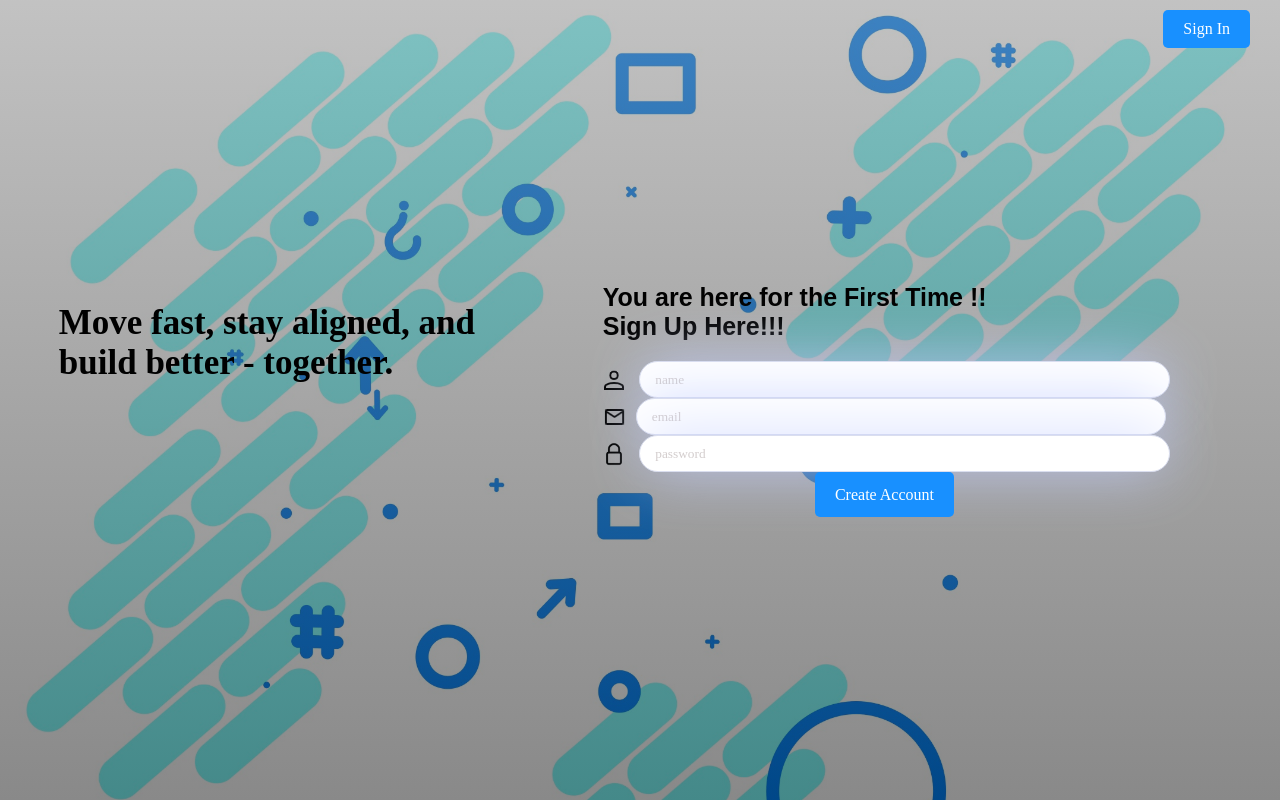
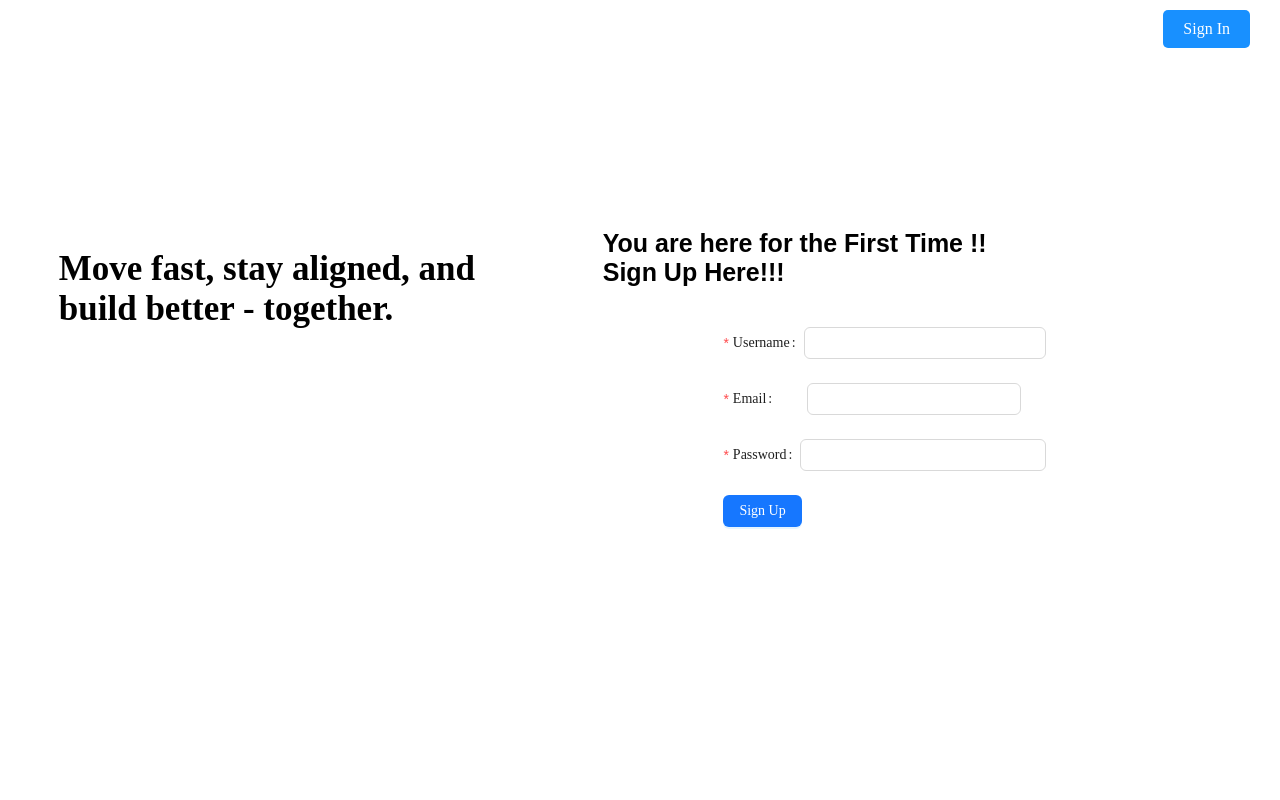
Before and after one commit to Anshu-007/Jira-Board, a React (Create React App) app: page /signUp in a window 1280 px wide. Built offline with nearby package versions, Linux system fonts and the light colour scheme.

Commit message:
sighIn/sighUp

```diff
--- a/src/App.js
+++ b/src/App.js
@@ -12,8 +12,8 @@ function App() {
       <div className="App">
         <BrowserRouter>
           <Routes>
-            <Route path='/' element={<SignIn/>} />
-            <Route path='/signUp' element={<SignUp/>} />
+            <Route path='/signUp' element={<SignUp Sign = {true}/>} />
+            <Route path='/signIn' element={<SignUp Sign = {false}/>} />
             <Route path='/*' element={<Home/>} />
           </Routes>
         </BrowserRouter>
--- a/src/Components/SignIn/SignIn.css
+++ b/src/Components/SignIn/SignIn.css
@@ -4,7 +4,7 @@
     align-items: center;
     height: 100vh;
     width: 100vw;
-    background-image: linear-gradient(to bottom, rgba(128, 128, 128, 0.479),rgba(0, 0, 0, 0.463)), url("../../Assets/Background-image.jpg");
+    /* background-image: linear-gradient(to bottom, rgba(128, 128, 128, 0.479),rgba(0, 0, 0, 0.463)), url("../../Assets/Background-image.jpg"); */
     background-size: cover;
 
 
--- a/src/Components/SignUp/SignUp.js
+++ b/src/Components/SignUp/SignUp.js
@@ -1,140 +1,202 @@
-import React, {useEffect, useState} from 'react'
-import '../SignIn/SignIn.css'
+import React, { useEffect, useState } from "react";
+import "../SignIn/SignIn.css";
 import LoginImg from "../../Assets/login.webp";
 import UserIcon from "../../Assets/user-Logo.png";
 import passwordIcon from "../../Assets/passwordLock.png";
 import emailIcon from "../../Assets/email-Icon.png";
 import backgroundImage from "../../Assets/Background-image.jpg";
-import { useNavigate } from 'react-router-dom';
-import Toaster from '../Toaster/Toaster';
+import { useNavigate } from "react-router-dom";
+import { Form, Button, Input } from "antd";
+import Toaster from "../Toaster/Toaster";
 
-const SignUp = () => {
-
+const SignUp = ({Sign}) => {
+  const [isSignUp, setIsSignUp] = useState(Sign? true : false);
+  let [user ,setUser ] = useState({
+    name :"",
+    email:"",
+    password:"",
+    role:"Super Admin"
+  })
   const navigate = useNavigate();
   const [showToaster, setShowToaster] = useState(false);
   const [errorMessage, setErrorMessage] = useState("");
   const [userObject, setUserObject] = useState({
     name: "",
-    email : "",
-    password : ""
-  })
+    email: "",
+    password: "",
+  });
 
-  function userExists(userDeatils){
-    let users = localStorage.getItem('users');
-    if(!users){
+  function userExists(userDeatils) {
+    let users = localStorage.getItem("users");
+    if (!users) {
       return;
     }
 
     users = JSON.parse(users);
-    for(let i = 0; i < users.length; i++){
-      if(users[i].email === userObject.email){
+    for (let i = 0; i < users.length; i++) {
+      if (users[i].email === userObject.email) {
         return true;
       }
     }
     return false;
-
   }
 
-  const handleSubmit = async(e)=>{
+
+  const handleSubmit = async (e) => {
     e.preventDefault();
-    let users = localStorage.getItem('users');
-    if(users){
+    let users = localStorage.getItem("users");
+    if (users) {
       users = JSON.parse(users);
-      if(userExists(userObject)){
+      if (userExists(userObject)) {
         setShowToaster(true);
-        setErrorMessage('User Already Exists')
-      }else{
+        setErrorMessage("User Already Exists");
+      } else {
         users.push(userObject);
         setUserObject({
           name: "",
-          email : "",
-          password : ""
-        })
-        localStorage.setItem('users',JSON.stringify(users));
-        navigate('/');
+          email: "",
+          password: "",
+        });
+        localStorage.setItem("users", JSON.stringify(users));
+        navigate("/");
       }
-    }else{
+    } else {
       users = [];
       users.push(userObject);
       setUserObject({
         name: "",
-        email : "",
-        password : ""
-      })
-      localStorage.setItem('users',JSON.stringify(users));
-      navigate('/');
+        email: "",
+        password: "",
+      });
+      localStorage.setItem("users", JSON.stringify(users));
+      navigate("/");
+    }
+  };
+
+  const handleInputChange = (event) => {
+    const { name, value } = event.target;
+    setUser((prevData) => ({
+      ...prevData,
+      [name]: value,
+    }));
+  };
+
+  const routeToSigin = () => {
+    setIsSignUp(!isSignUp)
+    navigate(isSignUp?"/signIn":"/signUp");
+  };
+  const Submit = async ()=>{
+    console.log('HII');
+    if(isSignUp){
+
+      try{
+        let response = await fetch("http://localhost:8080/user/save", {
+          method: "Post",
+          headers: { "Content-Type": "application/json" },
+          body: JSON.stringify({ ...user }),
+        });
+        if(response.ok) routeToSigin();
+      }catch(error){
+        console.log(error)
+      }
+    }else{
+
+
+
+
+      try{
+        let newUser = {email : user.email , password : user.password}
+        let response = await fetch("http://localhost:8080/user/validate",
+          {method:"Post",
+           headers:{"Content-Type" : "application/json"},
+           body: JSON.stringify({...newUser})
+
+          })
+          if(response.ok) navigate("/home")
+      }catch(error){
+        console.log(error)
+      }
+
     }
   }
 
-  const handleInputChange = event => {
-    const { name, value } = event.target;
-    setUserObject(prevData => ({
-      ...prevData,
-      [name]: value
-    }));
-  };
-
-  const routeToSigin = ()=>{
-    navigate('/');
-  }
-
-
   return (
-    <div className='main-cont'>
+    <div className="main-cont">
       {/* <img  className='back-img'  src={backgroundImage} alt="" /> */}
-      {showToaster ? <Toaster message={errorMessage} closeToaster={setShowToaster}/> : null}
-        <div className='main-container'>
-         <div className='image-cont'>
-            <div className='image'>
+      {/* {showToaster ? <Toaster message={errorMessage} closeToaster={setShowToaster}/> : null} */}
+      <div className="main-container">
+        <div className="image-cont">
+          <div className="image">
             {/* <img className='imgs' src={LoginImg} alt="" /> */}
+          </div>
+          <div className="image-text">
+            Move fast, stay aligned, and build better - together.
+          </div>
+        </div>
+        <div className="form-cont">
+          <div className="login">
+            <div className="login-heading">
+              {isSignUp && "You are here for the First Time !!"}
+              <br />
+              {isSignUp?"Sign Up Here!!!":"Log In Here !!"}
             </div>
-            <div className='image-text' >
-            Move fast, stay aligned, and build better - together.
-            </div>
-
-          </div>
-          <div className='form-cont'>
-            <div className='login'>
-            <div className='login-heading'>
-
-              You are here for the First Time !!
-              <br/>
-              Sign Up Here!!!
-            </div>
-            </div>
-            <form onSubmit={(e)=> handleSubmit(e)}>
-              <div className='one'>
-                <div className='icon-cont'>
-                  <img className='icons' src={UserIcon}alt="" />
-                </div>
-                <input className='input-tags' type="text" placeholder="name" name="name" onChange={handleInputChange} value={userObject.name} required/>
-              </div>
-              <div className='one'>
-                <div className='icon-cont' >
-                  <img className='icons-2' src={emailIcon}alt="" />
-                </div>
-                <input className='input-tags' type="text" placeholder="email" name="email" onChange={handleInputChange} value={userObject.email} required/>
-              </div>
-              <div className='one'>
-                <div className='icon-cont'>
-                  <img className='icons' src={passwordIcon} alt="" />
-                </div>
-                <input className='input-tags' type="password" placeholder="password" name="password" onChange={handleInputChange} value={userObject.password} required/>
-              </div>
-              <div className='button-cont' >
-                <button type="submit" className='primary-btn'>Create Account</button>
-
-              </div>
-            </form>
-              <div className='button-signIn-cont' style={{right: "30px"}}>
-                <button type="button" onClick={()=>{routeToSigin()}} className=' primary-btn'>Sign In</button>
-              </div>
           </div>
 
+          <div style={{ maxWidth: "400px", margin: "0 auto", padding: "20px" }}>
+            <Form onFinish={(e) => Submit(e)}>
+              {isSignUp && (
+                <Form.Item
+                  label="Username"
+                  name="username"
+                  rules={[
+
+                    { required: true, message: "Please input your username!" },
+                  ]}
+                >
+                  <Input name="name" onChange={handleInputChange} value={user.username} />
+                </Form.Item>
+              )}
+              <Form.Item
+                label="Email"
+                name="email"
+                rules={[
+                  { required: true, message: "Please input your email!" },
+                  { type: "email", message: "Invalid email!" },
+                ]}
+              >
+                <Input name="email" onChange={handleInputChange} value={user.email} style={{marginLeft:"27px",width : "214px"}} />
+              </Form.Item>
+              <Form.Item
+                label="Password"
+                name="password"
+                rules={[
+                  { required: true, message: "Please input your password!" },
+                ]}
+              >
+                <Input name="password" onChange={handleInputChange} value={user.password} />
+              </Form.Item>
+              <Form.Item>
+                <Button type="primary" htmlType="submit">
+                  {isSignUp ? "Sign Up" : "Sign In"}
+                </Button>
+              </Form.Item>
+            </Form>
+          </div>
+          <div className="button-signIn-cont" style={{ right: "30px" }}>
+            <button
+              type="button"
+              onClick={() => {
+                routeToSigin();
+              }}
+              className=" primary-btn"
+            >
+              Sign In
+            </button>
+          </div>
         </div>
+      </div>
+    </div>
+  );
+};
 
-    </div>
-  )
-}
-
-export default SignUp
+export default SignUp;
```
